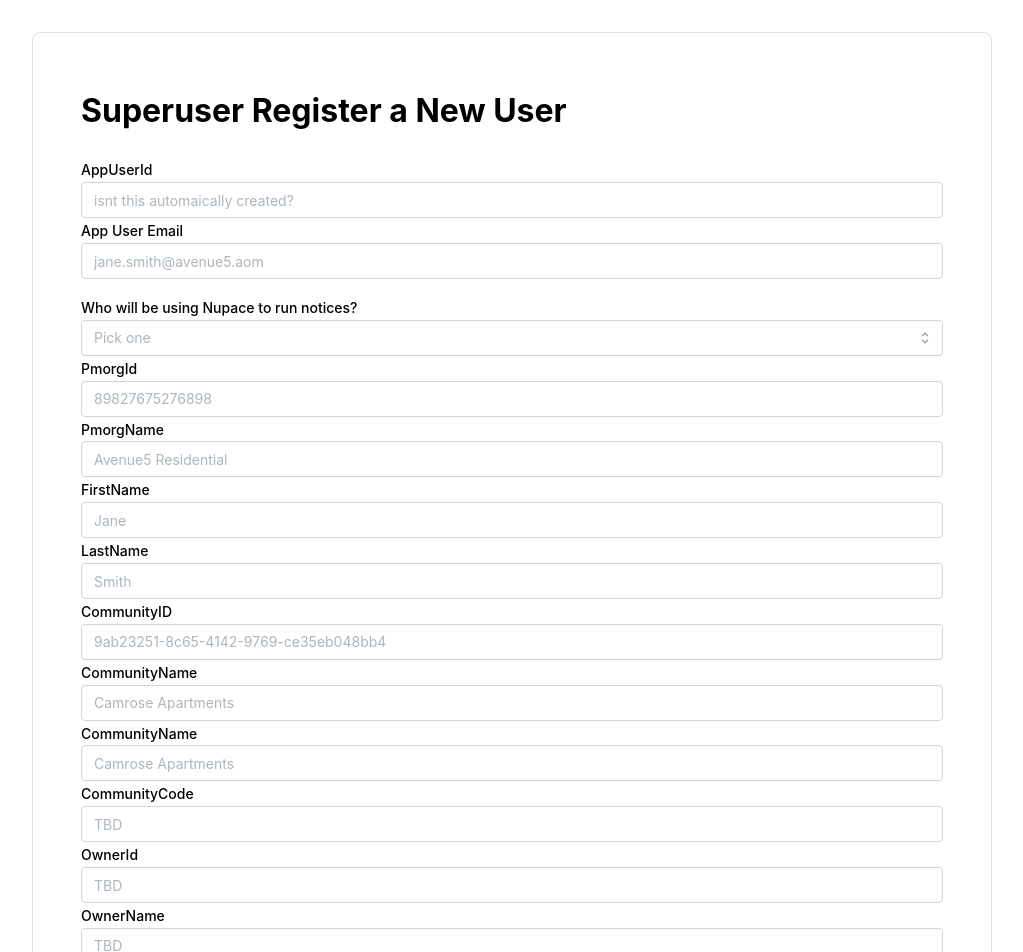
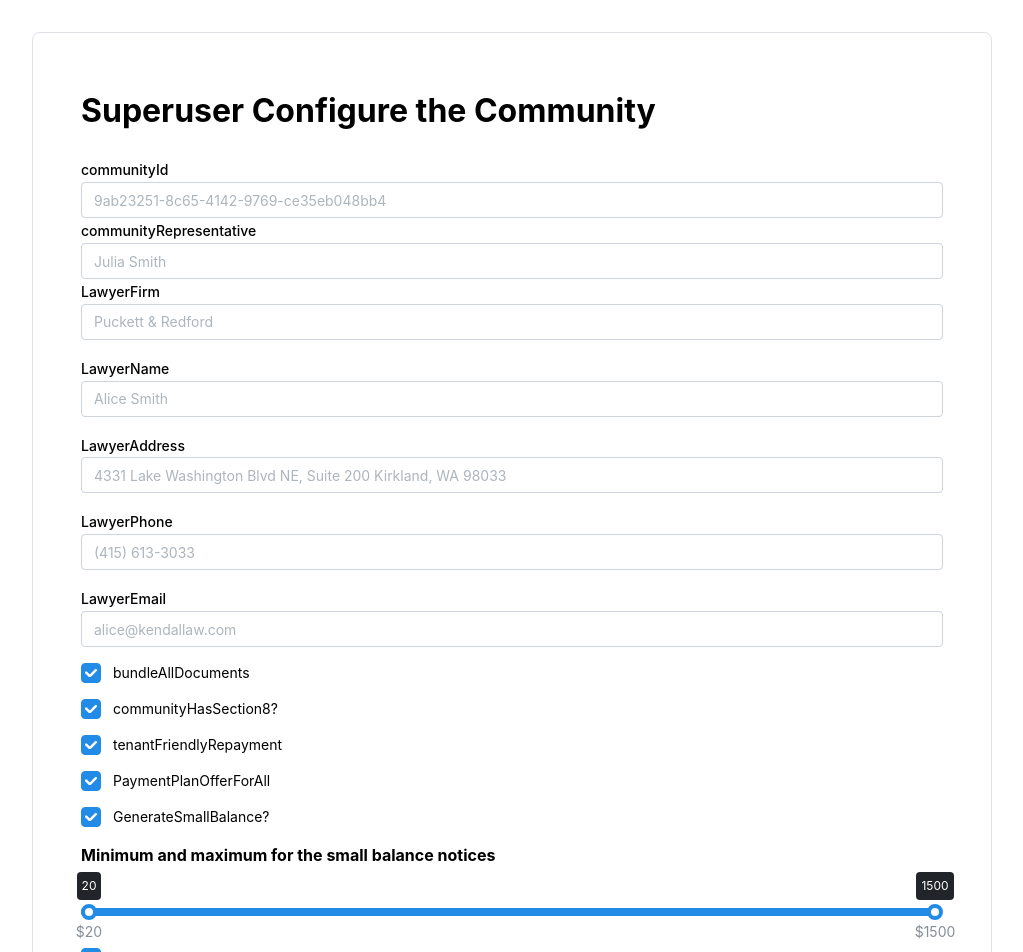
Before and after one commit to elgroose/lisy-mantine-sandbox, a Next.js app: page / in a window 1280 px wide. Shown: the top 952 px of the page, without its empty margins (128-1151 px from the left). Built offline with nearby package versions, Linux system fonts and the light colour scheme.

Commit message:
lisy + g added notes and comments to both forms

```diff
--- a/components/CommunityConfig/CommunityConfig.tsx
+++ b/components/CommunityConfig/CommunityConfig.tsx
@@ -23,6 +23,11 @@ export function CommunityConfig() {
         <Container size="m">
           <h1 className={classes.h1}>Superuser Configure the Community </h1>
 
+{/* this code is just as inspo for the dropdown */}
+          {/* <select onChange={(e) => selectedUser(e)} className=" form-select-control"> Please select the user {active && users.map((user: any) => ( {user.displayName} ))}
+        const selectedUser = (e: any) => { setUser(e.target.id); }; */}
+
+{/* pull the community and the select will have the name */}
           <TextInput
             label="communityId"
             placeholder="9ab23251-8c65-4142-9769-ce35eb048bb4"
@@ -30,11 +35,14 @@ export function CommunityConfig() {
           />
 
           <TextInput
-            label="communityApprovedSigner"
-            placeholder="Julia SMith"
+            label="communityRepresentative"
+            placeholder="Julia Smith"
             classNames={classes}
           />
 
+
+
+{/* NOT MVP BUT FOR FUTURE: create a normal form for lawyers ... create a lawyer table  and only select the practice name in the confif. values will come from ID */}
           <TextInput
             label="LawyerFirm"
             placeholder="Puckett & Redford"
@@ -69,23 +77,24 @@ export function CommunityConfig() {
             // {...form.getInputProps('lawyer.email')}
           />
 
-          <Checkbox defaultChecked label="BundleAllDocuments?" my="md" />
+          <Checkbox defaultChecked label="bundleAllDocuments" my="md" />
 
+{/* we want to remove this field and replace with a subsidy boolean */}
           <Checkbox defaultChecked label="communityHasSection8?" my="md" />
 
-          <Checkbox defaultChecked label="communityHasMultiAddress" my="md" />
 
-          <Checkbox defaultChecked label="Subsidy tenants" my="md" />
 
           <Checkbox defaultChecked label="tenantFriendlyRepayment" my="md" />
 
           <Checkbox defaultChecked label="PaymentPlanOfferForAll" my="md" />
 
+
+          {/* GenerateSmallBalance is coupled with the range slider */}
+          <Checkbox defaultChecked label="GenerateSmallBalance?" my="md" />
+
           <p my="lg">
             <b>Minimum and maximum for the small balance notices</b>
           </p>
-
-          {/* delinquentAmount + smallBalanceAmount */}
           <RangeSlider
             min={20}
             max={1500}
@@ -101,20 +110,26 @@ export function CommunityConfig() {
             py="lg"
           />
 
+        {/* La has specified that they do not want to send Payment Plan notices . if youre in LA -> the documnets will not be genrated and so we should not need extra confog logic to handle this */}
+          {/* use rangeSLider to send these 2 variables... if that is taking too long in teh ui, just use fields to collect teh 2 variables independently delinquentAmount + smallBalanceAmount */}
+          {/* discuss how we want to handle template selection / form maintance ... maybe a table with row select. maybe just multiselect */}
+         {/* for example, these are just a few Seattle specific notices... these should be managed from a table */}
+          <Checkbox defaultChecked label="GenerateCaresAct" my="md" />
+          <Checkbox defaultChecked label="GenerateERPP" my="md" />
+
+
+
+
           <Select
             label="ImportReportSource"
             placeholder="Pick value"
             data={['Yardi', 'Real Page', 'Other']}
           />
 
-          <Checkbox defaultChecked label="GenerateCaresAct" my="md" />
 
-          <Checkbox defaultChecked label="GenerateERPP" my="md" />
 
-          <Checkbox defaultChecked label="GenerateSmallBalance?" my="md" />
 
-          <Checkbox defaultChecked label="TenantFriendlyRepayment?" my="md" />
-
+ {/* This needs to be the leasing office address for the repaymnet address portion of the notices */}
           <TextInput
             label="Address"
             placeholder="65 Camrose Ave"
--- a/components/UserOnboard/UserOnboard.tsx
+++ b/components/UserOnboard/UserOnboard.tsx
@@ -22,9 +22,11 @@ export function UserOnboard() {
         <Container size="m">
           <h1 className={classes.h1}>Superuser Register a New User</h1>
 
+          {/* This will be created in Supabase. We need to A automatically paste here or B lisy will copy/paste manually. This MUST match supabase ID... G will use ID as an encrypted password. Paired with email creates authentication*/}
+
           <TextInput
             label="AppUserId"
-            placeholder="isnt this automaically created?"
+            placeholder="Automatically generated in supabase... TBD how we match it here"
             classNames={classes}
           />
 
@@ -33,8 +35,9 @@ export function UserOnboard() {
             placeholder="jane.smith@avenue5.aom"
             classNames={classes}
           />
-{/* Role */}
-<Select
+
+          {/* Role */}
+          <Select
             mt="md"
             comboboxProps={{ withinPortal: true }}
             data={[
@@ -50,34 +53,64 @@ export function UserOnboard() {
             classNames={classes}
           />
 
-          <TextInput label="PmorgId" placeholder="89827675276898" classNames={classes} />
+          {/* TBD : We would like to pass these 2 varaibles to the API in one call. The PmorgName shoudl be selected from a dropdown. That should prepopulate the PmorgId. If the PmorgName is not in the dropdown, should  the user be able to type it in and the PmorgId will be generated. */}
+          {/* If other is selected, should teh user be prompted to type in teh new onboarding users pmorg */}
+          {/* We need to talk with Matt and discuss best practice */}
+          <Select
+            mt="md"
+            comboboxProps={{ withinPortal: true }}
+            data={['Avenue5', 'Greystar', 'Thrive ', 'Other']}
+            placeholder="Pick one"
+            label="PmorgName"
+            classNames={classes}
+          />
 
-          <TextInput label="PmorgName" placeholder="Avenue5 Residential" classNames={classes} />
+          <TextInput label="pmorgId" placeholder="Avenue5 Residential" classNames={classes} />
 
           <TextInput label="FirstName" placeholder="Jane" classNames={classes} />
 
           <TextInput label="LastName" placeholder="Smith" classNames={classes} />
 
+          {/* Same as above.... we will use whatever solution we come up with for the PMORG */}
           <TextInput
             label="CommunityID"
             placeholder="9ab23251-8c65-4142-9769-ce35eb048bb4"
             classNames={classes}
           />
 
-          <TextInput label="CommunityName" placeholder="Camrose Apartments" classNames={classes} />
+{/* if we use select, make sure its easy for the superuser to search  for teh community ... i dont want to scroll. there will be HUNDREDS of communities */}
+          <Select
+            mt="md"
+            comboboxProps={{ withinPortal: true }}
+            data={['Camrose Apartments', 'Villaggio', 'Keelers ', 'Yarrowood Highlands']}
+            placeholder="Pick one"
+            label="CommunityName"
+            classNames={classes}
+          />
 
-          <TextInput label="CommunityName" placeholder="Camrose Apartments" classNames={classes} />
 
-          <TextInput label="CommunityCode" placeholder="TBD" classNames={classes} />
+ {/* this is the yardi code */}
+          <TextInput label="CommunityCode" placeholder="pn10644" classNames={classes} />
+
+
+{/* and for a third time.... how do we wnat to pass this */}
 
           <TextInput label="OwnerId" placeholder="TBD" classNames={classes} />
 
-          <TextInput label="OwnerName" placeholder="TBD" classNames={classes} />
+          <Select
+            mt="md"
+            comboboxProps={{ withinPortal: true }}
+            data={['Berg Holdings', 'Fifteen Group', 'ABC LLC ', 'XYZ LLC']}
+            placeholder="Pick one"
+            label="OwnerName"
+            classNames={classes}
+          />
+
+{/* TBD: do we want one single object to retunr pmOrg, Owner , and community name instead of 3 seperate calls?  */}
+
+
         </Container>
       </Paper>
-
-
-
     </>
   );
 }
--- a/pages/index.tsx
+++ b/pages/index.tsx
@@ -4,8 +4,8 @@ import { CommunityConfig } from '@/components/CommunityConfig/CommunityConfig';
 export default function HomePage() {
   return (
     <>
-     <UserOnboard />
-      {/* <CommunityConfig /> */}
+     {/* <UserOnboard /> */}
+      <CommunityConfig />
     </>
   );
 }
```
